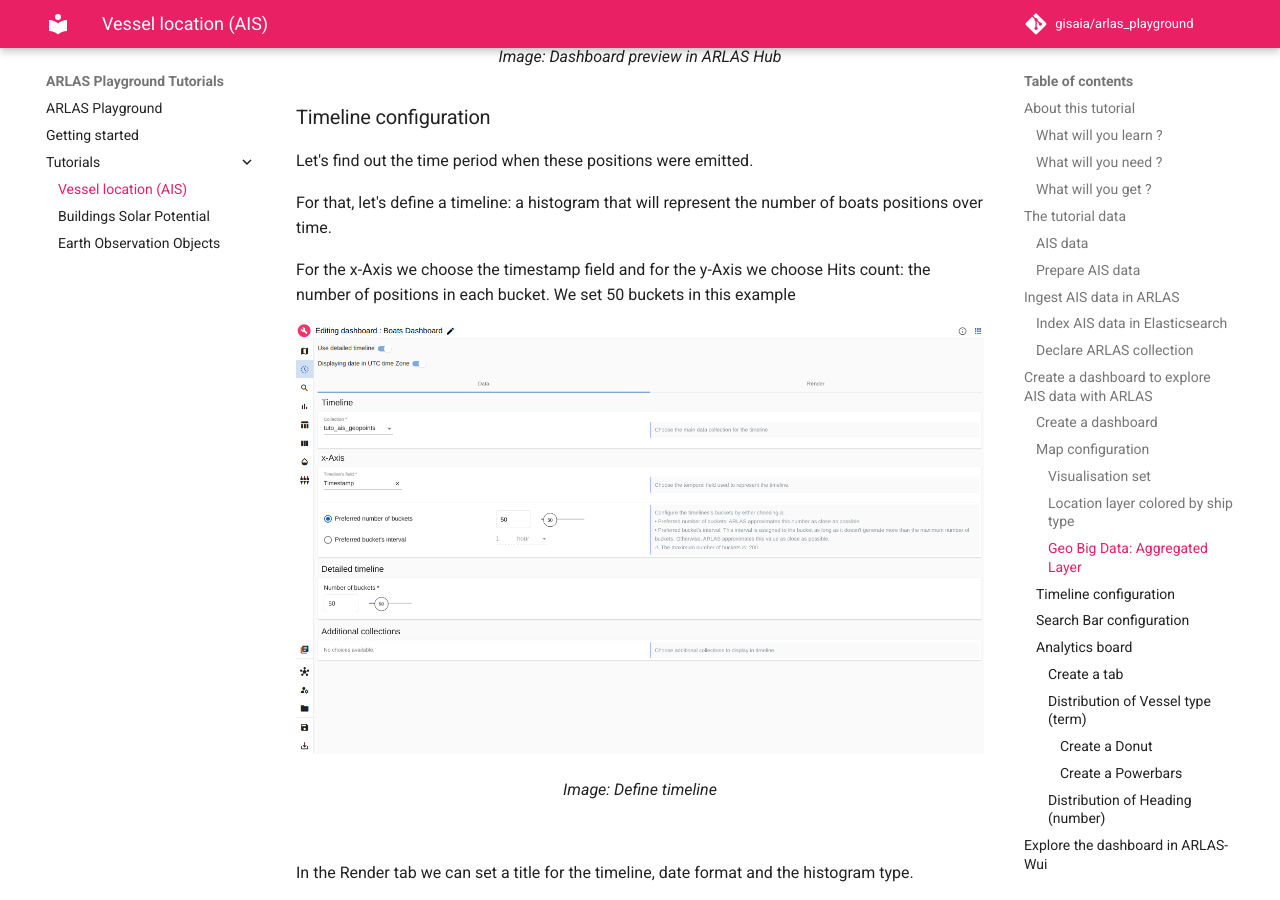
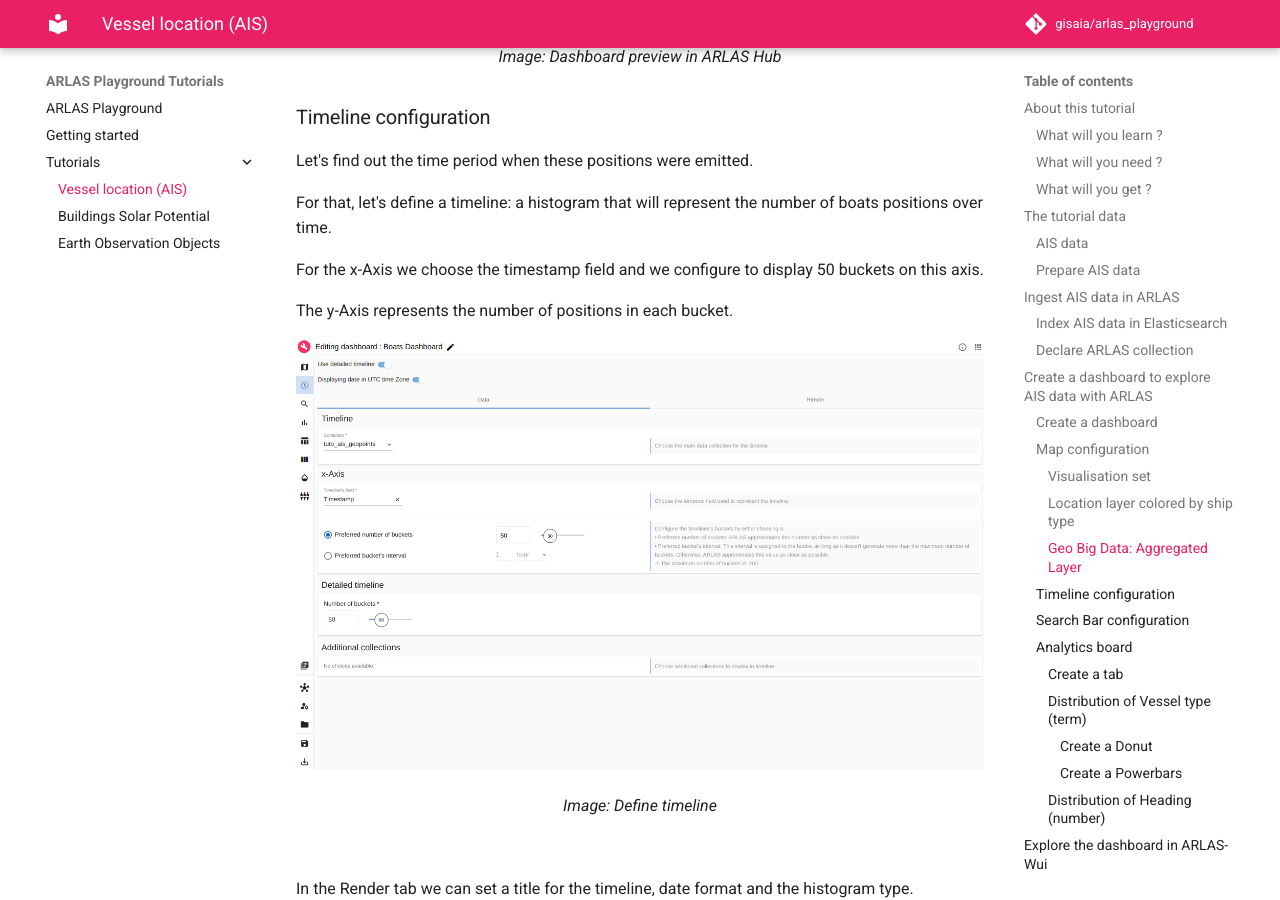
Before and after one commit to gisaia/arlas_playground, an MkDocs documentation site: the page built from docs/docs/tutorials/ais/ais_tutorial.md, in a window 1280 px wide and 900 px high, scrolled down 14940 px. Built offline with MkDocs 1.6.1 and Material for MkDocs 9.7.7, drawn with Linux system fonts in a browser that asks for light colours; comment, search, counter and statistics services are not loaded; some of the changed text lies outside the part shown.

Commit message:
fix: timeline config don't have a Hits count sections + format Heading configuration

```diff
--- a/docs/docs/tutorials/ais/ais_tutorial.md
+++ b/docs/docs/tutorials/ais/ais_tutorial.md
@@ -382,7 +382,9 @@
 
 For that, let's define a timeline: a histogram that will represent the number of boats positions over time.
 
-For the x-Axis we choose the timestamp field and for the y-Axis we choose Hits count: the number of positions in each bucket. We set 50 buckets in this example
+For the x-Axis we choose the timestamp field and we configure to display 50 buckets on this axis.
+
+The y-Axis represents the number of positions in each bucket.
 
 ![Define timeline](./images/ais_timeline_data.png)
 <p align="center" style="font-style: italic;" >
@@ -509,7 +511,9 @@
 
 Let's configure our histogram. We can give a title to the Heading distribution histogram.
 
-For the x-Axis we choose `Heading` field and for the y-Axis we choose `Hits count`: the number of positions in each bucket.
+For the x-Axis we choose `Heading` field and we configure to display 50 buckets on this axis.
+
+For the y-Axis we choose `Hits count`: the number of positions in each bucket.
 
 ![Defining heading distribution histogram](./images/ais_analytics_heading_histogram.png)
 <p align="center" style="font-style: italic;" >
```
